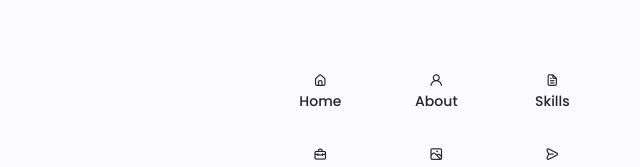
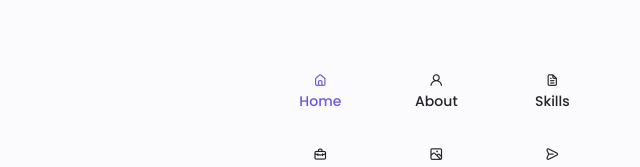
Before and after one commit to DrVickie8/PORTFOLIO-PROJECT, a plain HTML site: page index.html in a window 1280 px wide. In both pictures the pointer is over the link "Home". Shown: the part 620-787 px from the top of the page, 94-734 px from the left. Drawn offline with nearby package versions, Linux system fonts and the light colour scheme.

Commit message:
Added hover effect to the nav_link class

```diff
--- a/css/styles.css
+++ b/css/styles.css
@@ -211,6 +211,13 @@
         color: var(--title-color);
         font-weight: var(--font-medium);
     }
+
+    .nav_link:hover{
+        color: var(--first-color);
+    }
+
+
+
     /* show menu */
 
 
```
